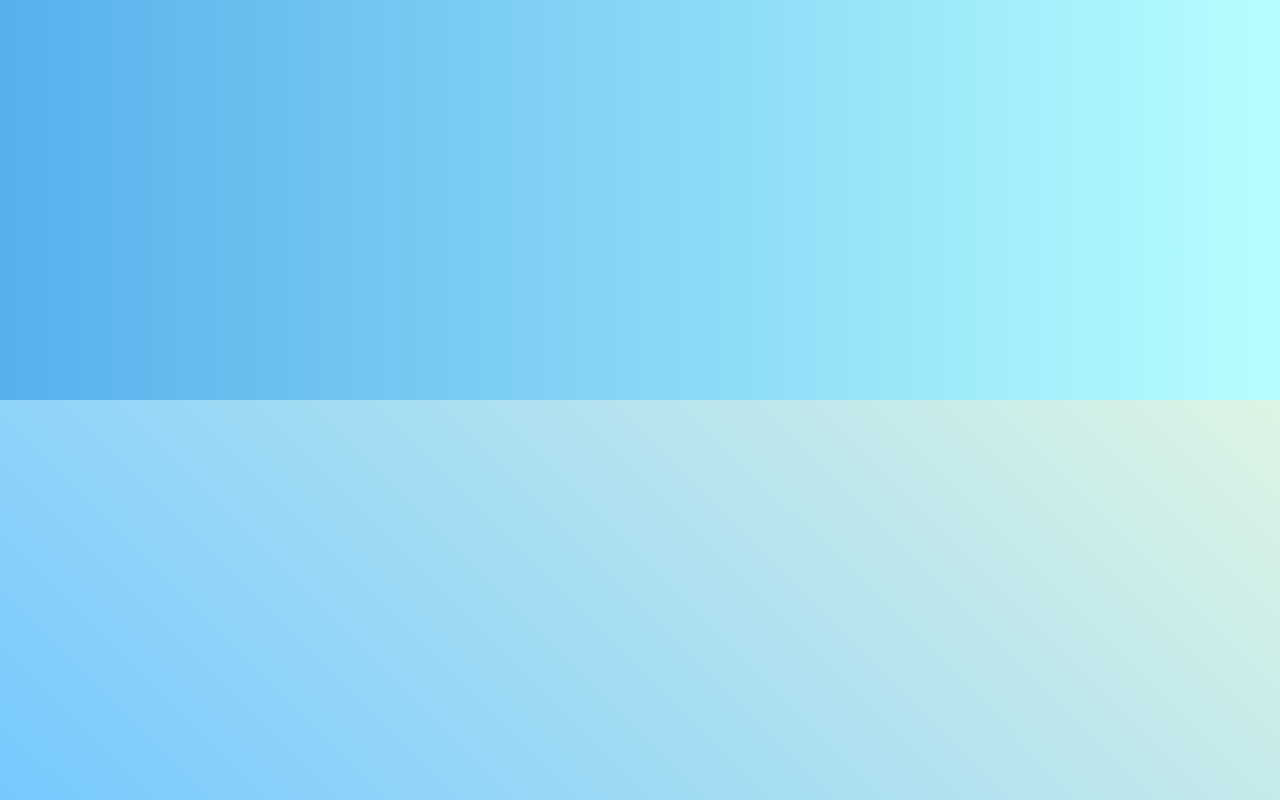
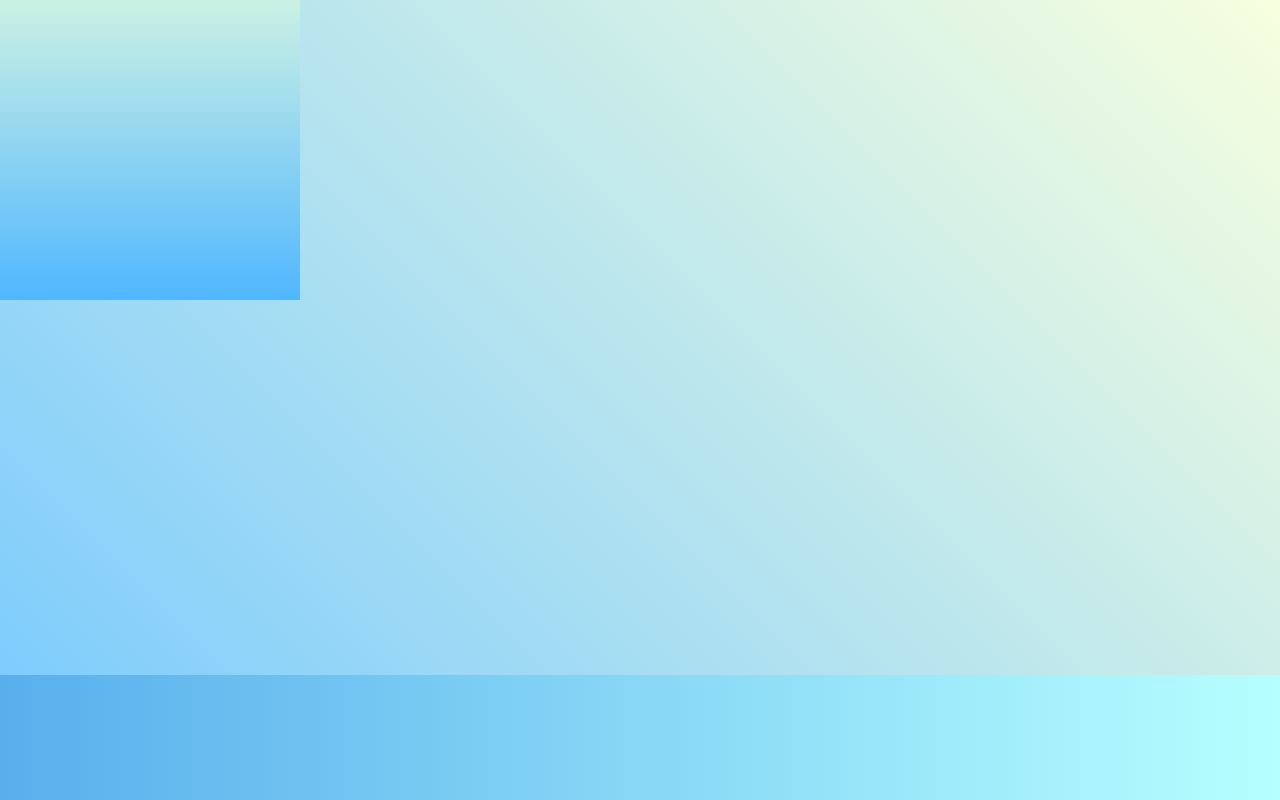
Before and after one commit to FRJ74/Penguin, a plain HTML site: page index.html in a window 1280 px wide. Shown: the top 800 px of the page. Drawn offline with Linux system fonts and the light colour scheme.

Commit message:
Add background scenery

```diff
--- a/index.html
+++ b/index.html
@@ -7,6 +7,7 @@
     <title>Penguin</title>
 </head>
 <body>
+    <div class="left-mountain"></div>
     <div class="penguin"></div>
     <div class="ground"></div>
 </body>
--- a/styles.css
+++ b/styles.css
@@ -16,3 +16,15 @@ body {
     z-index: 3;
     position:absolute;
   }
+
+  .penguin {
+    width: 300px;
+    height:300px;
+    margin: auto;
+    margin-top: 75px;
+  }
+  .left-mountain {
+    width: 300px;
+    height: 300px;
+    background: linear-gradient( rgb(203, 241, 228), rgb(80, 183, 255));
+  }
```
